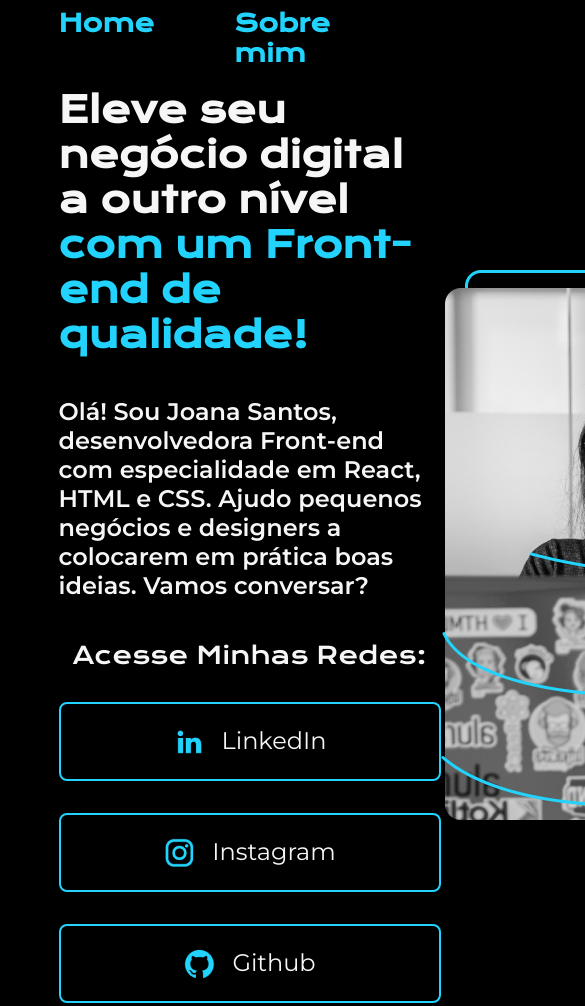
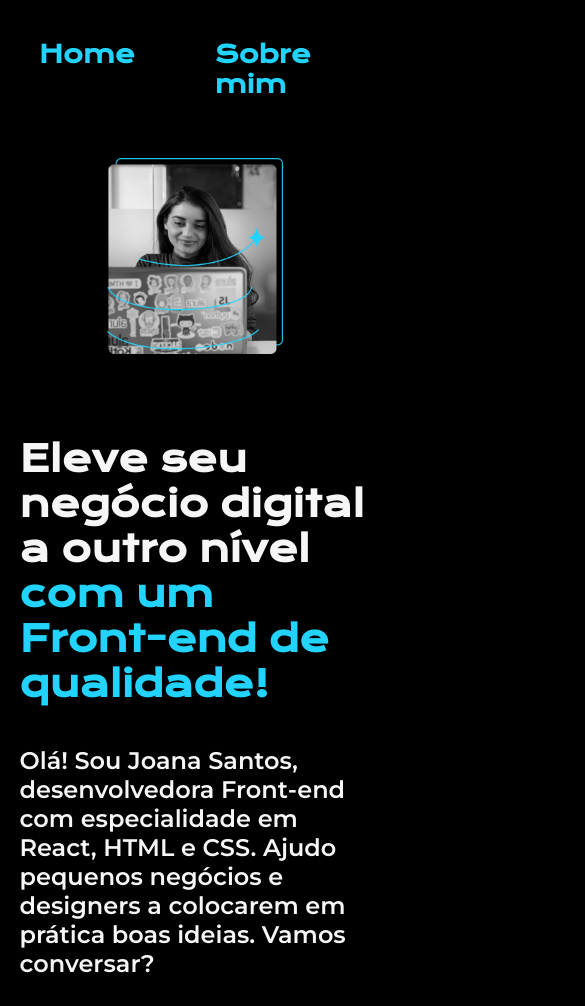
Before and after one commit to fjprcosta/pagina_web, a plain HTML site: page index.html in a window 390 px wide. Shown: the top 1006 px of the page, 585 px wide, since content can reach past the window. Drawn offline with nearby package versions, Linux system fonts and the light colour scheme.

Commit message:
colocando about e css

```diff
--- a/index.html
+++ b/index.html
@@ -22,21 +22,21 @@
             <p class="apresentacao__conteudo__texto">Olá! Sou Joana Santos, desenvolvedora Front-end com especialidade em React, HTML e CSS. Ajudo pequenos negócios e designers a colocarem em prática boas ideias. Vamos conversar?</p>
             <div class="apresentacao__links">
                 <h2 class="apresentacao__links__subtitulo">Acesse Minhas Redes:</h2>
-                <a class= "apresentacao__links__link" href="https://linkedin.com/in/felipe-rodrigues-dataengineer">
+                <a class= "apresentacao__links__navegacao" href="https://linkedin.com/in/felipe-rodrigues-dataengineer">
                     <img src="./assets/linkedin.png">
                     LinkedIn
                 </a>
-                <a class= "apresentacao__links__link" href="https://instagram.com/felipejoper">
+                <a class= "apresentacao__links__navegacao" href="https://instagram.com/felipejoper">
                     <img src="./assets/instagram.png">
                     Instagram
                 </a>
-                <a class= "apresentacao__links__link" href="https://github.com/fjprcosta">
+                <a class= "apresentacao__links__navegacao" href="https://github.com/fjprcosta">
                     <img src="./assets/github.png">
                     Github
                 </a>
             </div>
         </section>
-        <img src="./assets/Imagem.png" alt="Foto da Joana Santos">
+        <img class="apresentacao__imagem" src="./assets/Imagem.png" alt="Foto da Joana Santos">
     </main>
     <footer class="rodape">
         <p>Desenvolvido por Felipe Costa</p>
--- a/styles/style.css
+++ b/styles/style.css
@@ -33,7 +33,7 @@ body{
 
 .cabecalho__menu__link{
     font-family: var(--fonte-primaria);
-    font-size: 24px;
+    font-size: 1.5rem;
     font-weight: 600;
     color: var(--cor-terciaria);
     text-decoration: none;
@@ -44,18 +44,19 @@ body{
     display: flex;
     align-items: center;
     justify-content: space-between;
+    gap: 82px;
 }
 
 .apresentacao__conteudo{
     display: flex;
-    width: 615px;
+    width: 50%;
     flex-direction: column;
     gap: 40px;
 }
 
 .apresentacao__conteudo__titulo{
     font-family: var(--fonte-primaria);
-    font-size: 36px;
+    font-size: 2.25rem;
 }
 
 .titulo-destaque{
@@ -64,7 +65,7 @@ body{
 
 .apresentacao__conteudo__texto{
     font-family: var(--fonte-secundaria);
-    font-size: 24px;
+    font-size: 1.5rem;
     font-weight: 600;
 }
 
@@ -79,19 +80,19 @@ body{
 .apresentacao__links__subtitulo{
     font-family: var(--fonte-primaria);
     font-weight: 400;
-    font-size: 24px;
+    font-size: 1.5rem;
 }
 
-.apresentacao__links__link{
+.apresentacao__links__navegacao{
     /* background-color: #22d4fd; */
     display: flex;
     justify-content: center;
     gap: 16px;
     border: 2px solid var(--cor-terciaria);
-    width: 378px;
+    width: 50%;
     text-align: center;
     border-radius: 8px;
-    font-size: 24px;
+    font-size: 1.5rem;
     padding: 21.5px 0;
     text-decoration: none;
     color: var(--cor-secundaria);
@@ -102,12 +103,32 @@ body{
     background-color: var(--cor-hover);
 }
 
+.apresentacao__imagem{
+    width: 50%;
+}
+
 .rodape{
     padding: 24px;
     color: var(--cor-primaria);
     background-color: var(--cor-terciaria);
     text-align: center;
     font-family: var(--fonte-secundaria);
-    font-size: 24px;
+    font-size: 1.5rem;
     font-weight: 400;
 }
+
+@media (max-width: 1200px){
+    .cabecalho{
+        padding: 10%;
+    }
+    .cabecalho__menu{
+        justify-content: center;
+    }
+    .apresentacao{
+        flex-direction: column-reverse;
+        padding: 5%;
+    }
+    .apresentacao__conteudo{
+        width: auto;
+    }
+}
```
Also changed, not shown: about.html (+1 -1 lines).
